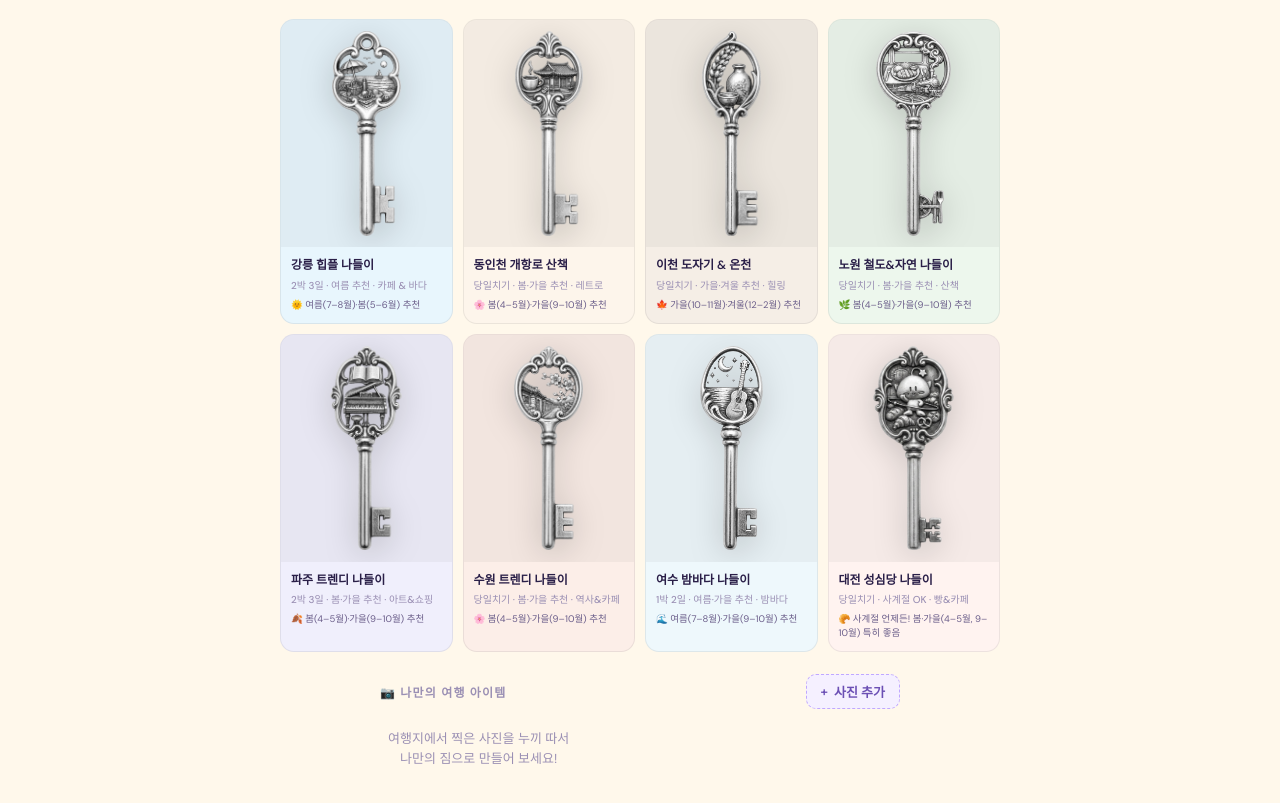
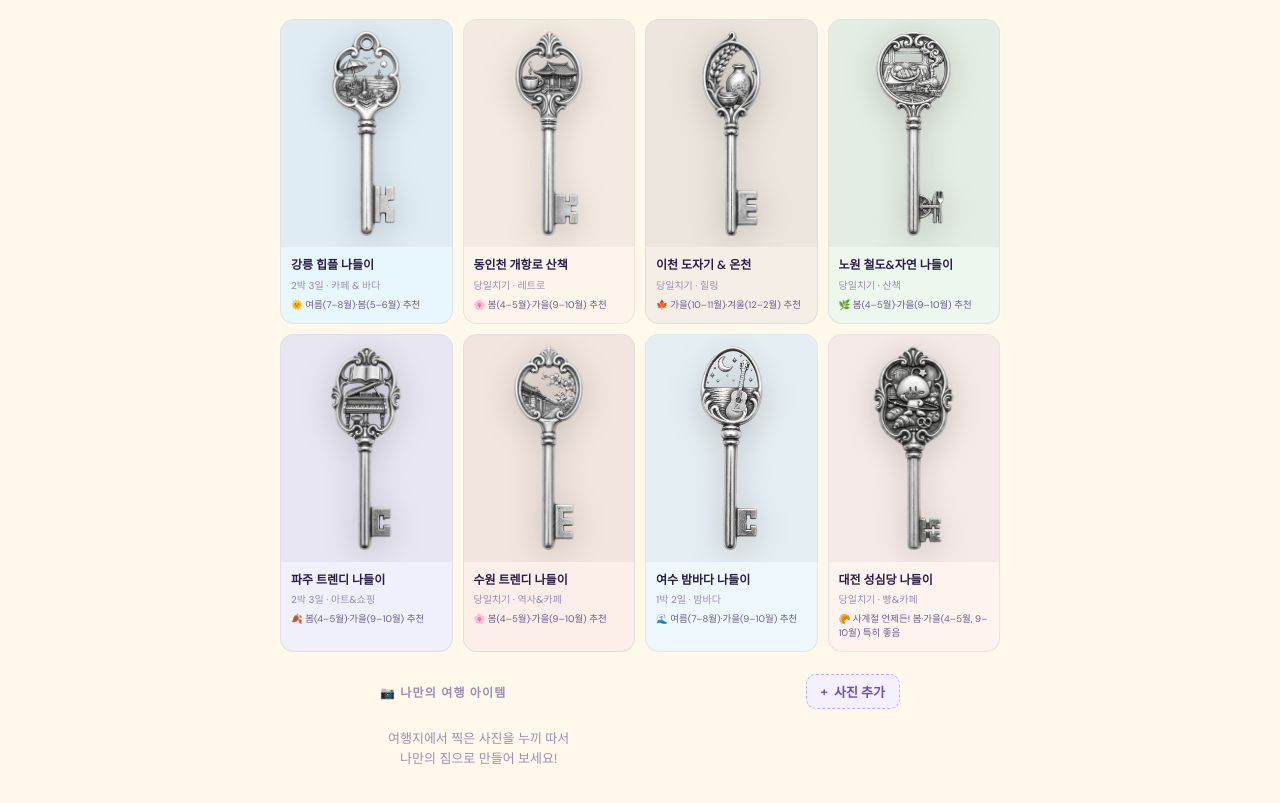
Before and after one commit to Studio-vec/HUIHUI_Travel, an Astro site: page /game in a window 1280 px wide. Shown: the part 237-1040 px from the top of the page. Built offline with nearby package versions, Linux system fonts and the light colour scheme; Astro itself is replaced by a stand-in of ours.

Commit message:
Fix duplicate season tags, improve detail card layout
- Remove season info from detail field in all 8 scenarios (was duplicated with season tag)
- Change hint chips from horizontal wrap to full-width vertical list for a fuller card look
- Slightly increase detail card padding and max-width

Co-Authored-By: Claude Sonnet 4.6 <noreply@anthropic.com>

```diff
--- a/src/pages/game.astro
+++ b/src/pages/game.astro
@@ -263,7 +263,7 @@ const SCENARIOS = [
   {
     id:'gangneung',
     keyImg:'/assets/keys/gangneung.png',
-    emoji:'🌊', title:'강릉 힙플 나들이', detail:'2박 3일 · 여름 추천 · 카페 & 바다', color:'#E8F6FD',
+    emoji:'🌊', title:'강릉 힙플 나들이', detail:'2박 3일 · 카페 & 바다', color:'#E8F6FD',
     season:'🌞 여름(7–8월)·봄(5–6월) 추천',
     hints:['힙한 카페 거리 투어 ☕','강문해변 산책 & 물놀이 🏖️','무더운 여름 35°C ☀️'],
     itemPool:['sunscreen','swimsuit','camera','slippers','sunglasses','towel',
@@ -279,7 +279,7 @@ const SCENARIOS = [
   {
     id:'dongincheon',
     keyImg:'/assets/keys/dongincheon.png',
-    emoji:'🏘️', title:'동인천 개항로 산책', detail:'당일치기 · 봄·가을 추천 · 레트로', color:'#FDF5EB',
+    emoji:'🏘️', title:'동인천 개항로 산책', detail:'당일치기 · 레트로', color:'#FDF5EB',
     season:'🌸 봄(4–5월)·가을(9–10월) 추천',
     hints:['개항로 레트로 거리 산책 🏛️','빈티지 감성 카페 탐방 ☕','봄날 선선 18°C 🌸'],
     itemPool:['camera','shoes','jacket','hat','scarf','notebook','pouch',
@@ -295,7 +295,7 @@ const SCENARIOS = [
   {
     id:'icheon',
     keyImg:'/assets/keys/icheon.png',
-    emoji:'🏺', title:'이천 도자기 & 온천', detail:'당일치기 · 가을·겨울 추천 · 힐링', color:'#F5EEE6',
+    emoji:'🏺', title:'이천 도자기 & 온천', detail:'당일치기 · 힐링', color:'#F5EEE6',
     season:'🍁 가을(10–11월)·겨울(12–2월) 추천',
     hints:['도자기 공방 직접 만들기 🏺','온천 몸 녹이기 ♨️','단풍 드라이브 코스 🍂'],
     itemPool:['towel','camera','shoes','sweater','jacket','scarf','medicine',
@@ -311,7 +311,7 @@ const SCENARIOS = [
   {
     id:'nowon',
     keyImg:'/assets/keys/nowon.png',
-    emoji:'🌿', title:'노원 철도&자연 나들이', detail:'당일치기 · 봄·가을 추천 · 산책', color:'#EDF7ED',
+    emoji:'🌿', title:'노원 철도&자연 나들이', detail:'당일치기 · 산책', color:'#EDF7ED',
     season:'🌿 봄(4–5월)·가을(9–10월) 추천',
     hints:['경춘선숲길 피크닉 산책 🌿','불암산·노원 철도공원 📸','봄 햇살 맑음 20°C 🌸'],
     itemPool:['shoes','hat','camera','snacks','notebook','jacket','tshirt',
@@ -327,7 +327,7 @@ const SCENARIOS = [
   {
     id:'paju',
     keyImg:'/assets/keys/paju.png',
-    emoji:'🎨', title:'파주 트렌디 나들이', detail:'2박 3일 · 봄·가을 추천 · 아트&쇼핑', color:'#F0EFFC',
+    emoji:'🎨', title:'파주 트렌디 나들이', detail:'2박 3일 · 아트&쇼핑', color:'#F0EFFC',
     season:'🍂 봄(4–5월)·가을(9–10월) 추천',
     hints:['헤이리 예술마을 갤러리 🎨','파주 프리미엄 아울렛 쇼핑 🛍️','임진각 역사 & 자연 🌳'],
     itemPool:['camera','shoes','jacket','scarf','jeans','shirt','notebook',
@@ -343,7 +343,7 @@ const SCENARIOS = [
   {
     id:'suwon',
     keyImg:'/assets/keys/suwon.png',
-    emoji:'🏰', title:'수원 트렌디 나들이', detail:'당일치기 · 봄·가을 추천 · 역사&카페', color:'#FCEEE8',
+    emoji:'🏰', title:'수원 트렌디 나들이', detail:'당일치기 · 역사&카페', color:'#FCEEE8',
     season:'🌸 봄(4–5월)·가을(9–10월) 추천',
     hints:['화성 성곽길 걷기 🏰','행리단길 감성 카페 투어 ☕','봄꽃 시즌 인증샷 📸'],
     itemPool:['camera','shoes','hat','jacket','snacks','notebook','sunscreen',
@@ -359,7 +359,7 @@ const SCENARIOS = [
   {
     id:'yeosu',
     keyImg:'/assets/keys/yeosu.png',
-    emoji:'🌊', title:'여수 밤바다 나들이', detail:'1박 2일 · 여름·가을 추천 · 밤바다', color:'#EEF8FC',
+    emoji:'🌊', title:'여수 밤바다 나들이', detail:'1박 2일 · 밤바다', color:'#EEF8FC',
     season:'🌊 여름(7–8월)·가을(9–10월) 추천',
     hints:['여수 밤바다 & 낭만포차 🌃','오동도·돌산공원 일몰 🌅','해산물 식도락 🦞'],
     itemPool:['camera','umbrella','sweater','slippers','sunglasses','shoes',
@@ -375,7 +375,7 @@ const SCENARIOS = [
   {
     id:'daejeon',
     keyImg:'/assets/keys/daejeon.png',
-    emoji:'🥐', title:'대전 성심당 나들이', detail:'당일치기 · 사계절 OK · 빵&카페', color:'#FFF3F0',
+    emoji:'🥐', title:'대전 성심당 나들이', detail:'당일치기 · 빵&카페', color:'#FFF3F0',
     season:'🥐 사계절 언제든! 봄·가을(4–5월, 9–10월) 특히 좋음',
     hints:['성심당 튀김소보로 & 빵 쇼핑 🥐','대전 로컬 카페 투어 ☕','한밭수목원 산책 🌳'],
     itemPool:['camera','shoes','hat','jacket','snacks','pouch','tshirt',
@@ -1332,14 +1332,14 @@ function confirmCustomItem(){if(!pendingDataUrl)return;const name=$('itemNameInp
 
   /* ══ DETAIL ══ */
   #screen-detail { min-height:calc(100vh - 56px); justify-content:center; gap:20px; padding:32px 20px; }
-  .detail-card { background:#fff; border-radius:24px; padding:26px 22px; max-width:380px; width:100%; box-shadow:0 2px 20px rgba(0,0,0,0.08); display:flex; flex-direction:column; gap:14px; }
+  .detail-card { background:#fff; border-radius:24px; padding:28px 24px; max-width:400px; width:100%; box-shadow:0 2px 20px rgba(0,0,0,0.08); display:flex; flex-direction:column; gap:16px; }
   .detail-emoji { display:flex; justify-content:center; padding:4px 0; }
   .detail-title { font-size:22px; font-weight:800; color:var(--color-text-primary); }
   .detail-tags { display:flex; flex-wrap:wrap; gap:6px; }
   .detail-sub { display:inline-flex; align-items:center; background:var(--lavender-100); color:var(--lavender-700); border-radius:99px; padding:4px 12px; font-size:11.5px; font-weight:600; }
   .detail-season-tag { display:inline-flex; align-items:center; background:var(--lavender-50); color:var(--lavender-700); border:1px solid var(--lavender-200); border-radius:99px; padding:4px 12px; font-size:11.5px; font-weight:600; }
-  .detail-hints { display:flex; flex-wrap:wrap; gap:8px; }
-  .detail-hint { background:var(--sand-50,#FAF8F4); border:1px solid var(--sand-200,#E8E0D4); border-radius:99px; padding:7px 15px; font-size:13px; color:var(--color-text-secondary); white-space:nowrap; }
+  .detail-hints { display:flex; flex-direction:column; gap:8px; }
+  .detail-hint { background:var(--sand-50,#FAF8F4); border:1px solid var(--sand-200,#E8E0D4); border-radius:14px; padding:12px 16px; font-size:13.5px; color:var(--color-text-secondary); width:100%; box-sizing:border-box; }
   .detail-notice { background:#FFFBE8; border-left:3px solid #F5C020; border-radius:0 10px 10px 0; padding:10px 14px; font-size:12.5px; color:var(--color-text-secondary); line-height:1.7; }
   .detail-notice span { font-size:11.5px; color:var(--color-text-tertiary); }
   .detail-btns { display:flex; gap:12px; max-width:380px; width:100%; }
```
